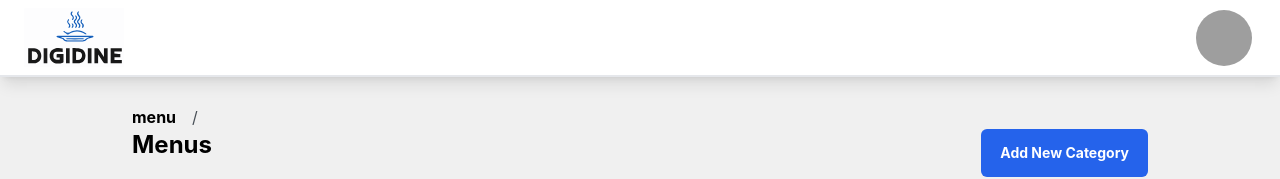
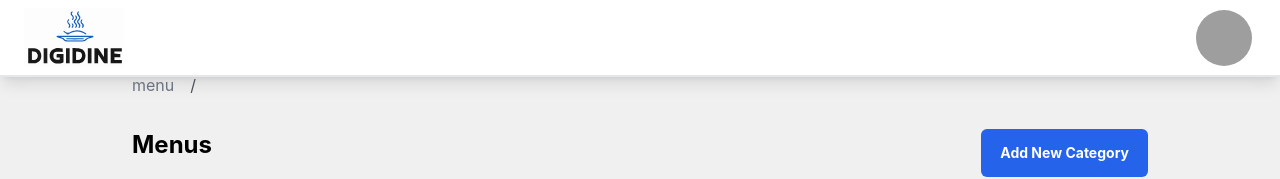
Before and after one commit to ks-rushik/restaurant-management, a Next.js app: page /menu/1 in a window 1280 px wide. Shown: the top 179 px of the page. Built offline with nearby package versions, Linux system fonts and the light colour scheme; no server answers; the database is empty; grey boxes are pictures that could not be loaded.

Commit message:
basebreadcrumbs css changed

```diff
--- a/src/app/components/ui/BaseBreadcrumbs.tsx
+++ b/src/app/components/ui/BaseBreadcrumbs.tsx
@@ -36,9 +36,9 @@ const CustomBreadcrumbs: FC<IBreadcrumbsProps> = (props) => {
       separator={separator}
       separatorMargin={separatorMargin}
       classNames={{
-        root: clsx(" pt-8 pl-1", root),
+        root: clsx("pb-8  pl-1", root),
         breadcrumb: clsx(
-          "font-md font-bold text-black hover:text-blue-400",
+          "font-md text-gray-500 hover:text-blue-400",
           breadcrumb
         ),
         ...otherelement,
```
